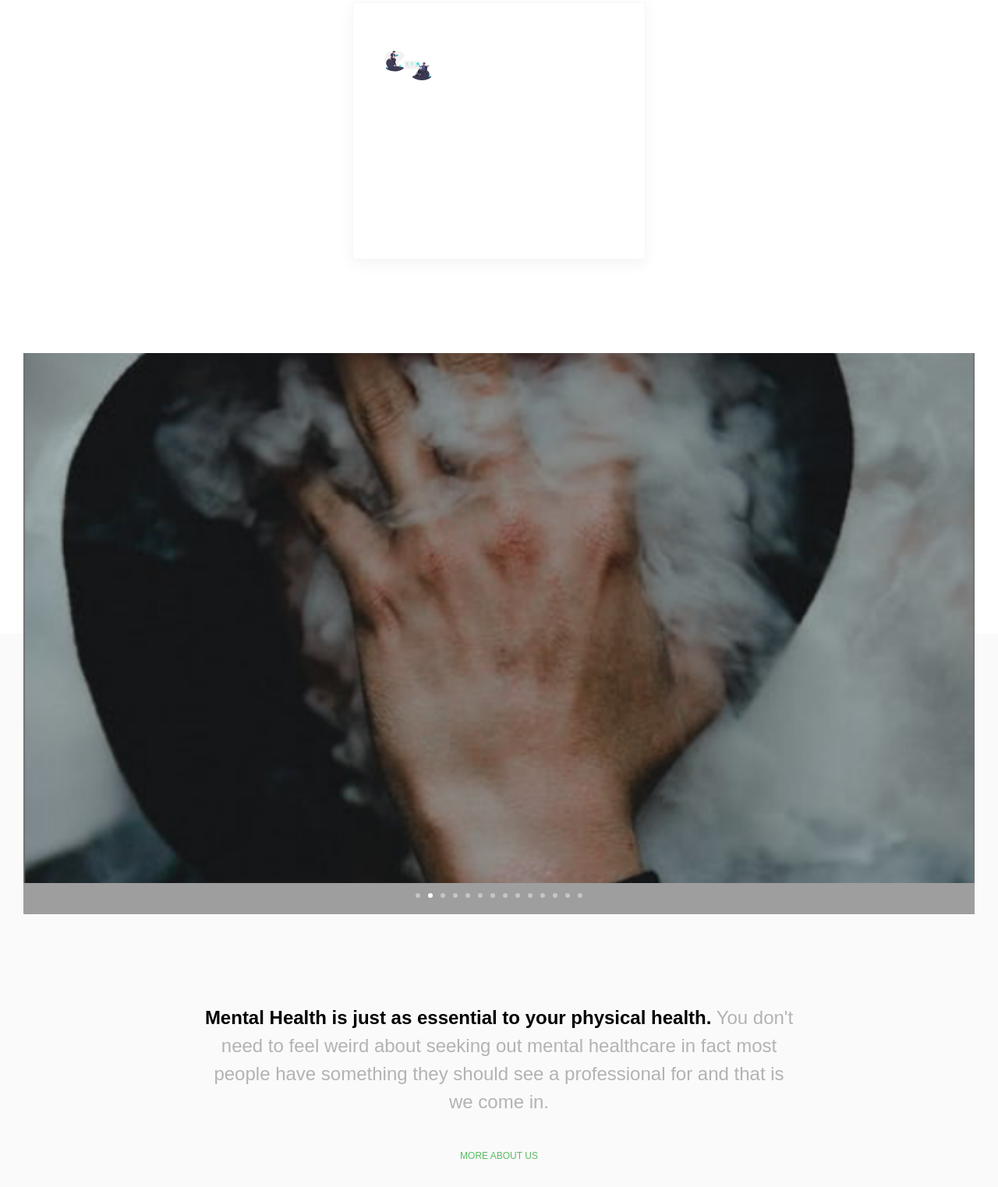
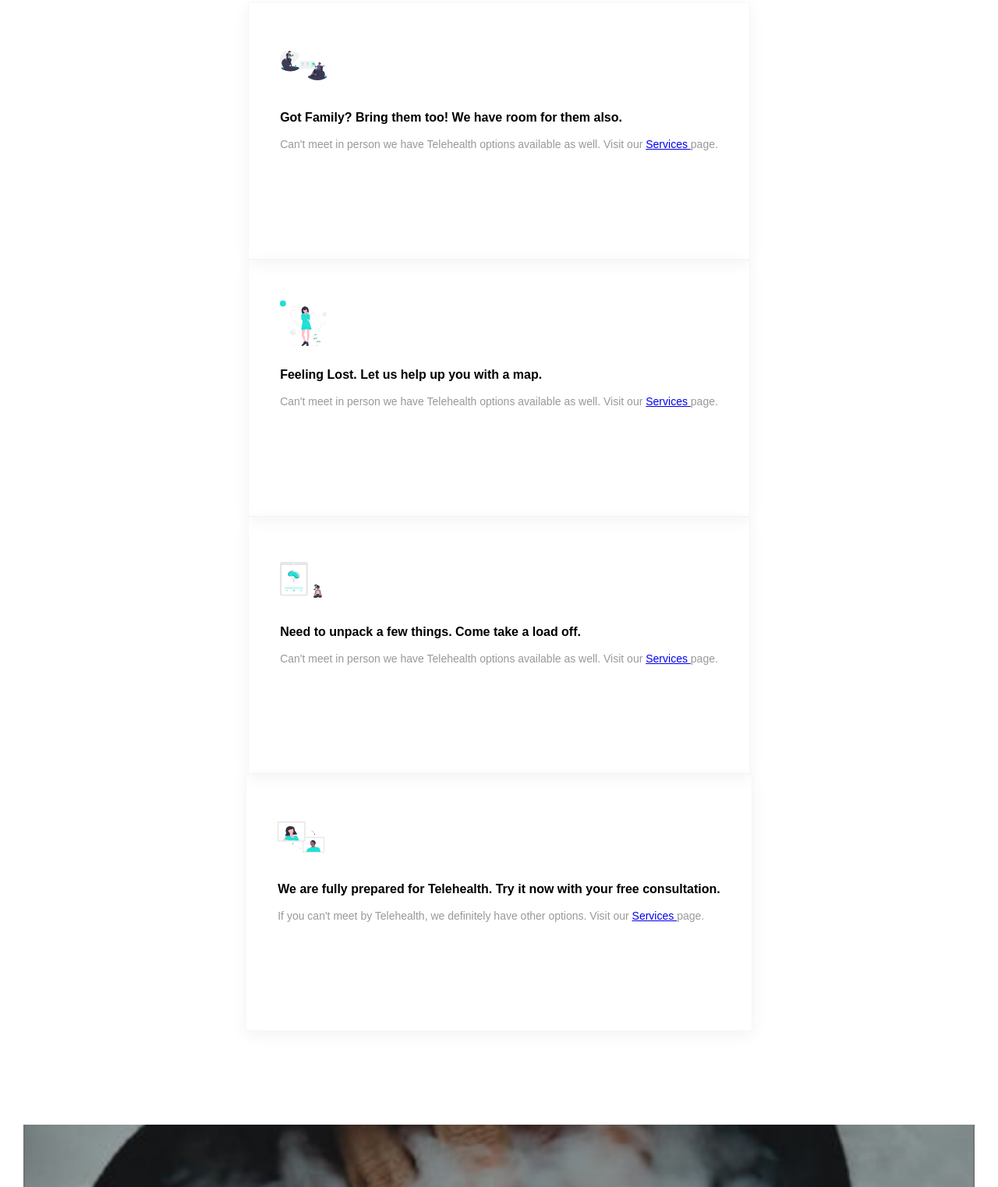
Before and after one commit to JovaughnE/p2-ewing-jovaughn.1, a plain HTML site: page index.html in a window 1280 px wide. Shown: the part 979-2502 px from the top of the page at 78% size. Drawn offline with nearby package versions, Linux system fonts and the light colour scheme; grey boxes are pictures that could not be loaded; a script that the page names is missing.

Commit message:
Few CSS tweaks to feature.container.item

```diff
--- a/css/style.css
+++ b/css/style.css
@@ -920,6 +920,8 @@ figcaption {
   width: 33.33333333%;
   padding-right: 10px;
   padding-left: 10px;
+  display: -webkit-box;
+  display: contents;
 }
 
 .collection-item.cc-feature-row {
--- a/index.html
+++ b/index.html
@@ -59,8 +59,23 @@
           <div role="listitem" class="collection-item w-dyn-item">
             <div class="feature-item-container">
               <div class="feature-icon"><img src="images/undraw_collab_8oes.svg" width="78" alt=""></div>
-              <h3 class="h3"></h3>
-              <p class="paragraph cc-gray"></p>
+              <h3 class="h3">Got Family? Bring them too! We have room for them also.</h3>
+              <p class="paragraph cc-gray">Can't meet in person we have Telehealth options available as well. Visit our <span><a href="file:///C:/Users/jovau/p2-ph-jewing/services.html" title="Services">Services </a>page.</span></p>
+            </div>
+            <div class="feature-item-container">
+              <div class="feature-icon"><img src="images/undraw_in_thought_gjsf.svg" width="78" alt=""></div>
+              <h3 class="h3">Feeling Lost. Let us help up you with a map.</h3>
+              <p class="paragraph cc-gray">Can't meet in person we have Telehealth options available as well. Visit our <span><a href="file:///C:/Users/jovau/p2-ph-jewing/services.html" title="Services">Services </a>page.</span></p>
+            </div>
+            <div class="feature-item-container">
+              <div class="feature-icon"><img src="images/undraw_Meditating_re_aiqa.svg" width="78" alt=""></div>
+              <h3 class="h3">Need to unpack a few things. Come take a load off.</h3>
+              <p class="paragraph cc-gray">Can't meet in person we have Telehealth options available as well. Visit our <span><a href="file:///C:/Users/jovau/p2-ph-jewing/services.html" title="Services">Services </a>page.</span></p>
+            </div>
+            <div class="feature-item-container">
+              <div class="feature-icon"><img src="images/undraw_remote_meeting_cbfk.svg" width="78" alt=""></div>
+              <h3 class="h3">We are fully prepared for Telehealth. Try it now with your free consultation.</h3>
+              <p class="paragraph cc-gray">If you can't meet by Telehealth, we definitely have other options. Visit our <span><a href="file:///C:/Users/jovau/p2-ph-jewing/services.html" title="Services">Services </a>page.</span></p>
             </div>
           </div>
         </div>
--- a/services.html
+++ b/services.html
@@ -14,7 +14,7 @@
   <script type="text/javascript">WebFont.load({  google: {    families: ["Montserrat:100,100italic,200,200italic,300,300italic,400,400italic,500,500italic,600,600italic,700,700italic,800,800italic,900,900italic","Libre Franklin:200,300,regular,600,800,900","IBM Plex Mono:regular","Titillium Web:regular"]  }});</script>
   <!-- [if lt IE 9]><script src="https://cdnjs.cloudflare.com/ajax/libs/html5shiv/3.7.3/html5shiv.min.js" type="text/javascript"></script><![endif] -->
   <script type="text/javascript">!function(o,c){var n=c.documentElement,t=" w-mod-";n.className+=t+"js",("ontouchstart"in o||o.DocumentTouch&&c instanceof DocumentTouch)&&(n.className+=t+"touch")}(window,document);</script>
-  <link href="images/favicon.ico" rel="shortcut icon" type="image/x-icon">
+  <link href="images/phicon.ico" rel="shortcut icon" type="image/x-icon">
   <style>
   body {
   -moz-font-feature-settings: "liga" on;
@@ -50,7 +50,7 @@
           <a href="#" class="h3 cc-header">How can we help?</a>
           <div class="cta-line cc-header"></div>
         </div>
-        <h1 class="h1">We do it all, because we&#x27;ve seen it all.</h1>
+        <h1 class="h1">We do it all, because we've seen it all.</h1>
         <p class="paragraph">People House therapist are ready to help with any thing that you need. We are devoted to learning just as much as we are devoted to serving you.</p>
       </div>
     </div>
```
